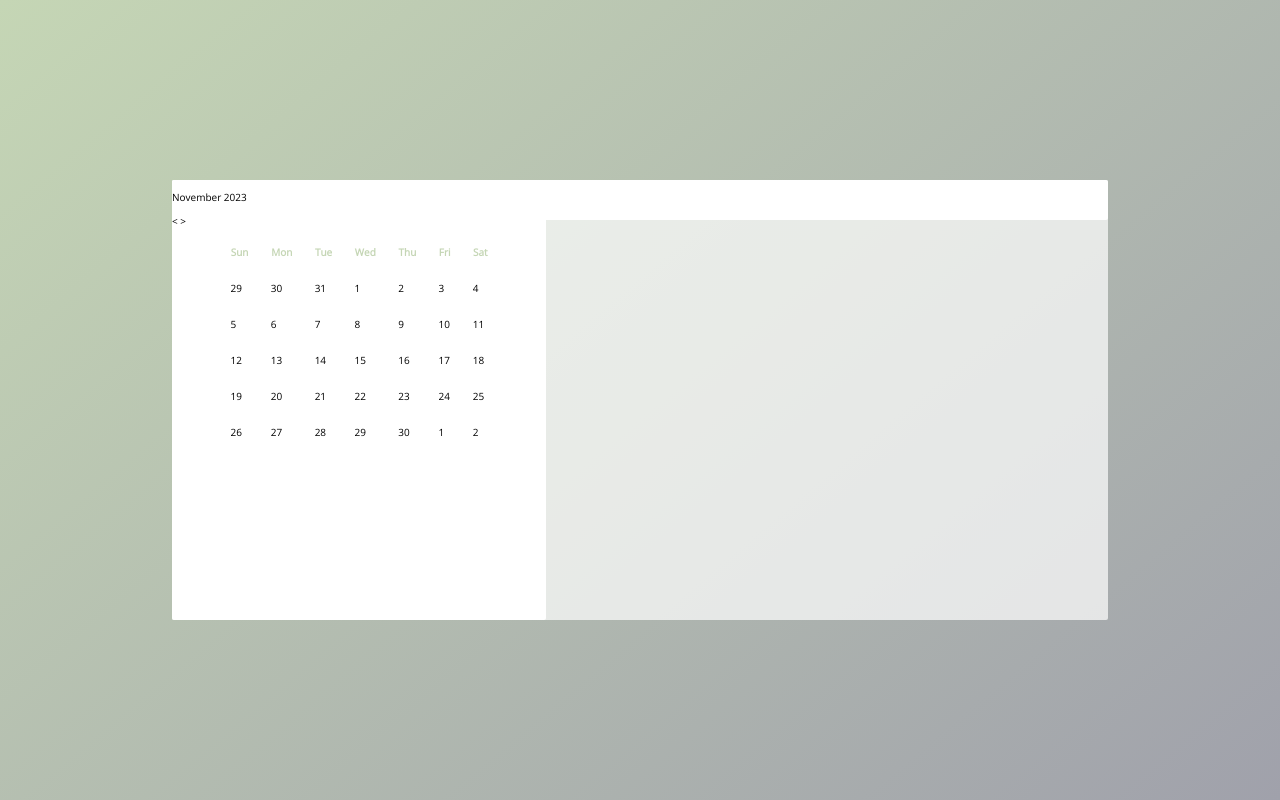
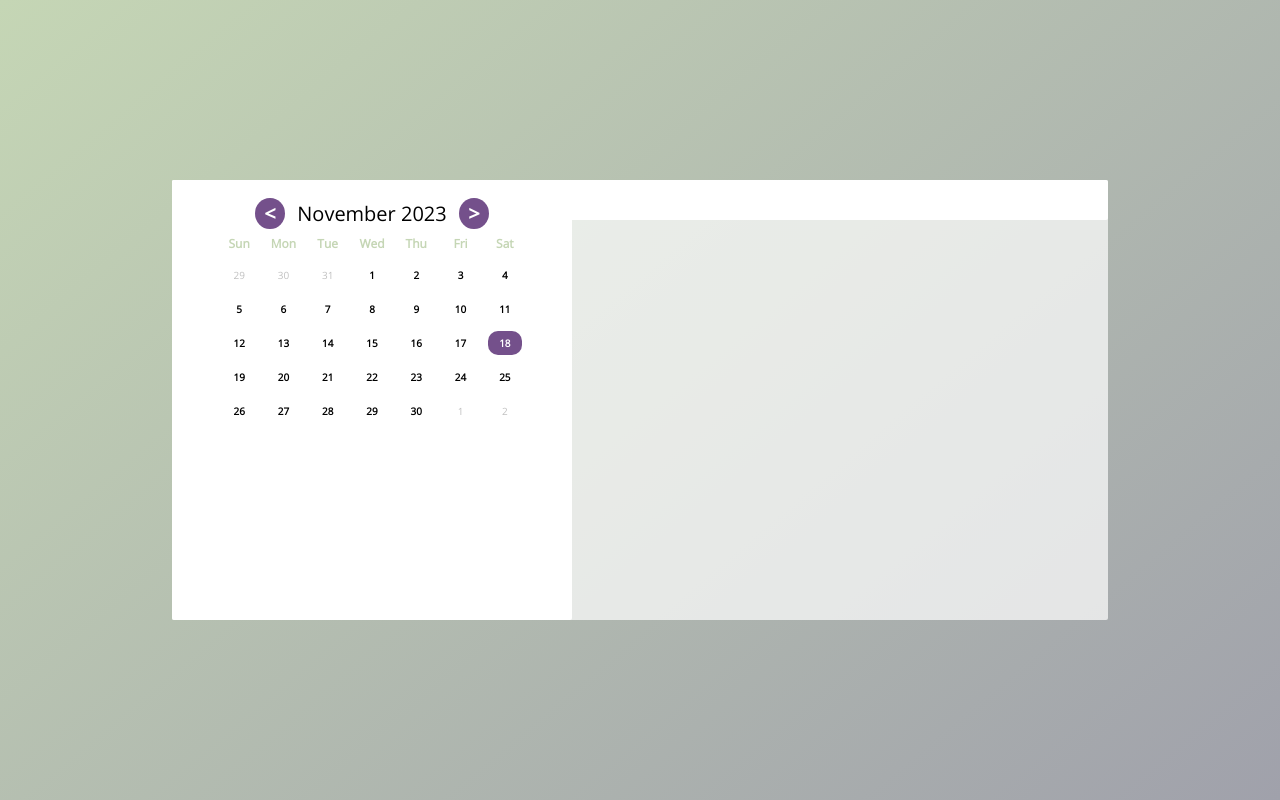
Before and after one commit to jahunter33/PCO-Service-Builder, a website built with webpack: page client/public/index.html in a window 1280 px wide. Built offline with nearby package versions, Linux system fonts and the light colour scheme.

Commit message:
added functionality for selecting dates on the calendar

```diff
--- a/client/public/index.html
+++ b/client/public/index.html
@@ -18,13 +18,13 @@
         <!-- Calendar element -->
         <div class="calendar-container">
           <!-- Month, Year display at top -->
-          <p class="calendar-current-date"></p>
           <div class="calendar-navigation">
-            <span id="calendar-previous" class="symbols">&lt;</span>
+            <span id="calendar-prev" class="symbols">&lt;</span>
+            <p class="calendar-current-date"></p>
             <span id="calander-next" class="symbols">&gt;</span>
           </div>
           <!-- Actual Calendar -->
-          <table class="calendar">
+          <table id="calendar" class="calendar">
             <thead class="calendar-header">
               <tr class="cal-weekdays">
                 <th class="cal-weekday">Sun</th>
--- a/client/src/index.ts
+++ b/client/src/index.ts
@@ -7,8 +7,10 @@ document.addEventListener("DOMContentLoaded", () => {
 });
 
 async function main() {
-  generateCalendar();
+  initializeCalendar();
 
+  // add event listeners to calendar dates
+  initializeCalendarEvents();
   document
     .getElementById("schedule-generate-button")
     ?.addEventListener("click", async () => {
@@ -42,7 +44,7 @@ async function main() {
     });
 }
 
-function generateCalendar() {
+function initializeCalendar(): void {
   let date = new Date();
   let year = date.getFullYear();
   let month = date.getMonth();
@@ -55,7 +57,7 @@ function generateCalendar() {
     ".calendar-navigation span"
   ) as NodeListOf<HTMLElement>;
 
-  const months = [
+  const months: Array<string> = [
     "January",
     "February",
     "March",
@@ -140,3 +142,15 @@ function generateCalendar() {
     });
   });
 }
+
+// adds event listeners to each day in calendar
+function initializeCalendarEvents(): void {
+  const calendarDays = document.querySelectorAll(".calendar-dates tr td");
+  calendarDays.forEach((day) => {
+    day.addEventListener("click", () => {
+      if (day.classList.contains("active")) {
+        day.classList.replace("active", "today-active");
+      }
+    });
+  });
+}
--- a/client/styles/styles.css
+++ b/client/styles/styles.css
@@ -10,11 +10,6 @@ body {
   display: flex;
   justify-content: center;
   align-items: center;
-}
-
-header .calendar-current-date {
-  font-weight: 500;
-  font-size: 1.45rem;
 }
 
 .translucent-box {
@@ -42,23 +37,79 @@ header .calendar-current-date {
   left: 0;
   height: 100%;
   width: 40%; /* 30% of the width of its parent element */
-  min-width: 300px;
+  min-width: 400px;
   max-width: 450px;
   background-color: #ffffff; /* Opaque white */
   border-radius: 2px;
 }
 
+.calendar-navigation {
+  text-align: center;
+}
+
+.calendar-navigation span,
+.calendar-navigation p {
+  display: inline-block;
+  vertical-align: middle;
+}
+
+.calendar-navigation .calendar-current-date,
+.symbols {
+  font-size: 20px;
+}
+
+.calendar-navigation .calendar-current-date {
+  padding-left: 10px;
+  padding-right: 10px;
+}
+
+.calendar-navigation .symbols {
+  cursor: pointer;
+  padding-top: 2px;
+  padding-bottom: 2px;
+  padding-left: 9px;
+  padding-right: 9px;
+  font-weight: 900;
+  background-color: rgb(116, 80, 139);
+  color: white;
+  border-radius: 100%;
+}
+
 .calendar {
+  table-layout: fixed;
   position: absolute;
   top: 10%;
   left: 10%;
   width: 80%;
   height: 20%;
   border-collapse: separate;
-  border-spacing: 20px 20px;
+  border-spacing: 10px 10px;
 }
 
-.calendar thead {
+.calendar-header {
   color: #c5d6b5;
   font-weight: bold;
+  font-size: 12px;
 }
+
+.calendar-dates {
+  cursor: pointer;
+  font-weight: 800;
+  text-align: center;
+}
+
+.inactive {
+  color: #c0c0c0;
+  font-weight: 100;
+}
+
+.active {
+  padding: 5px;
+}
+
+.today-active {
+  padding: 5px;
+  border-radius: 10px;
+  background-color: rgb(116, 80, 139);
+  color: white;
+}
```
Also changed, not shown: client/dist/bundle.js.
